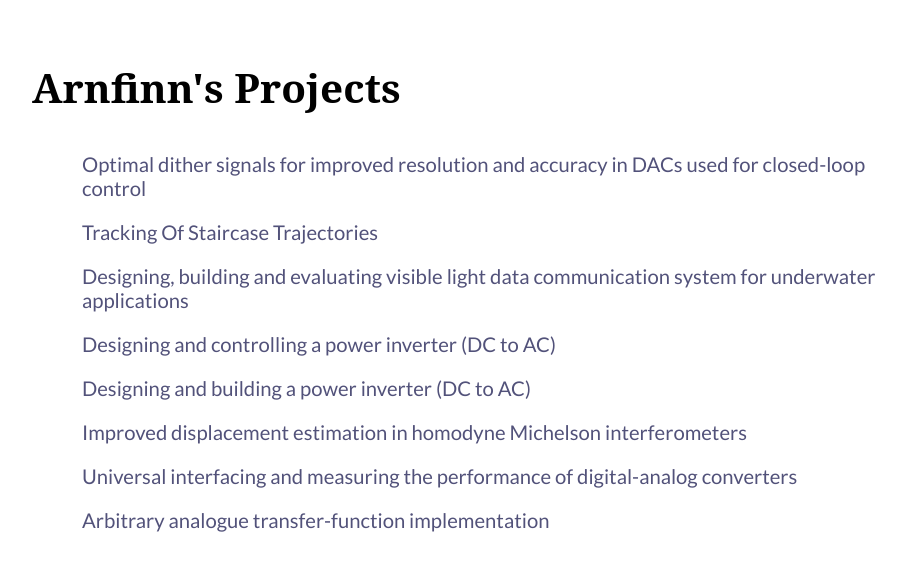
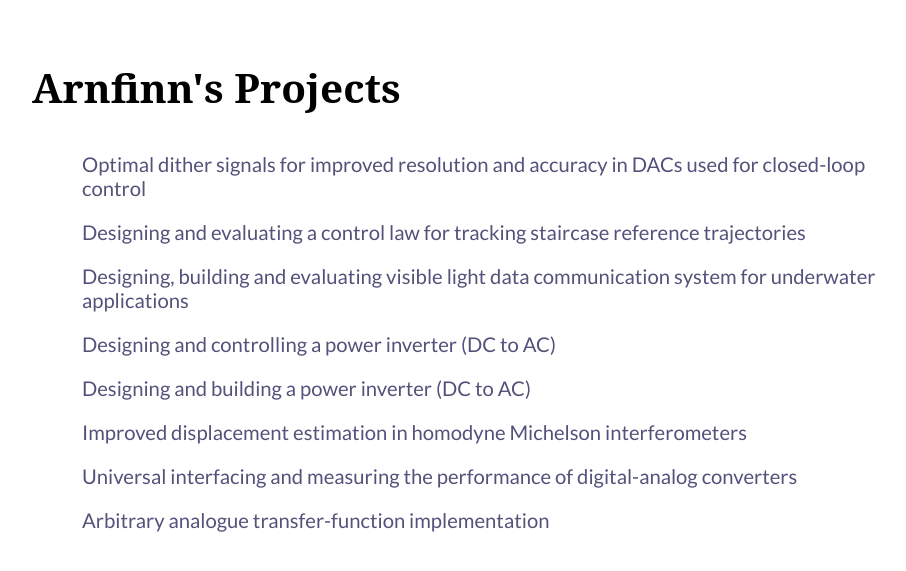
Before and after one commit to eielsen/eielsen.github.io, a Jekyll site: the page built from index.html, in a window 1280 px wide. Shown: the top 571 px of the page, without its empty margins (160-1066 px from the left). Built offline with Jekyll 4.4.1, drawn with Linux system fonts in a browser that asks for light colours; some web fonts are replaced.

Commit message:
Update 2018-10-10-tracking-of-staircase-trajectories.md

```diff
--- a/_posts/2018-10-10-tracking-of-staircase-trajectories.md
+++ b/_posts/2018-10-10-tracking-of-staircase-trajectories.md
@@ -1,4 +1,13 @@
-## Designing and evaluating a control law for tracking staircase reference trajectories
+---
+layout: post
+title: "Designing and evaluating a control law for tracking staircase reference trajectories"
+supervisor: A/Prof Arnfinn A. Eielsen
+date: 2018-10-10
+---
+
+[comment]: ## Designing and evaluating a control law for tracking staircase reference trajectories
+
+[comment]: *Supervisor: Assoc. prof. Arnfinn A. Eielsen*
 
 *Supervisor: A/Prof Arnfinn A. Eielsen*
 
```
